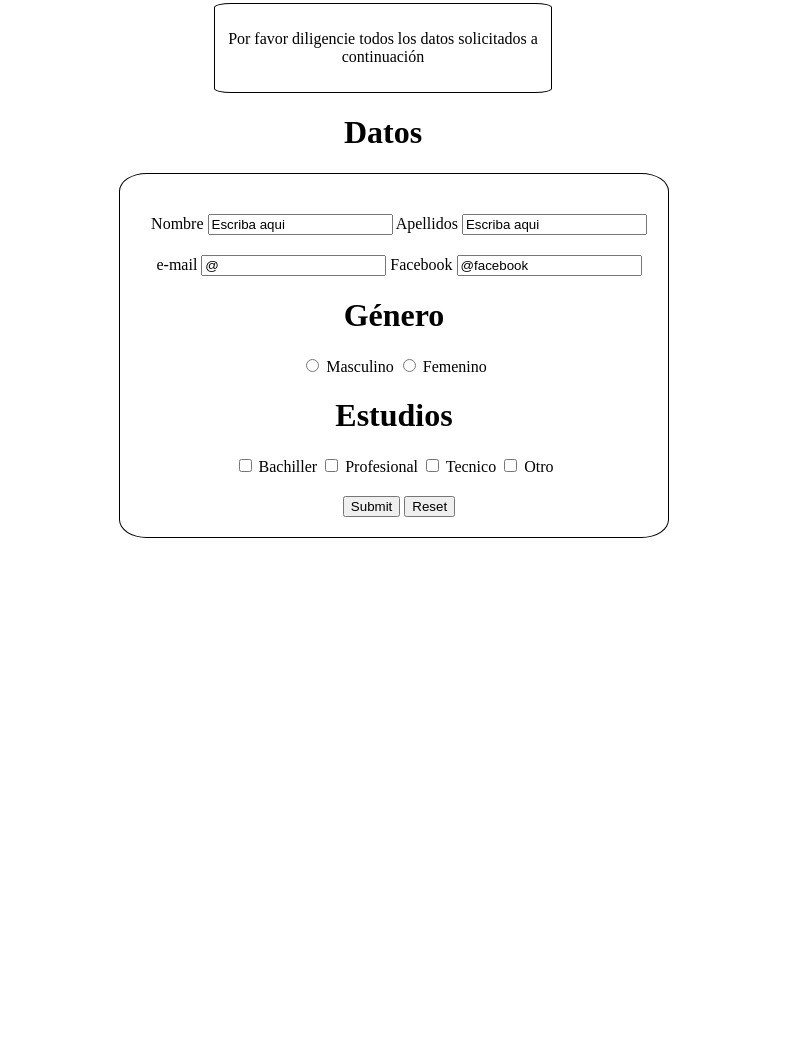
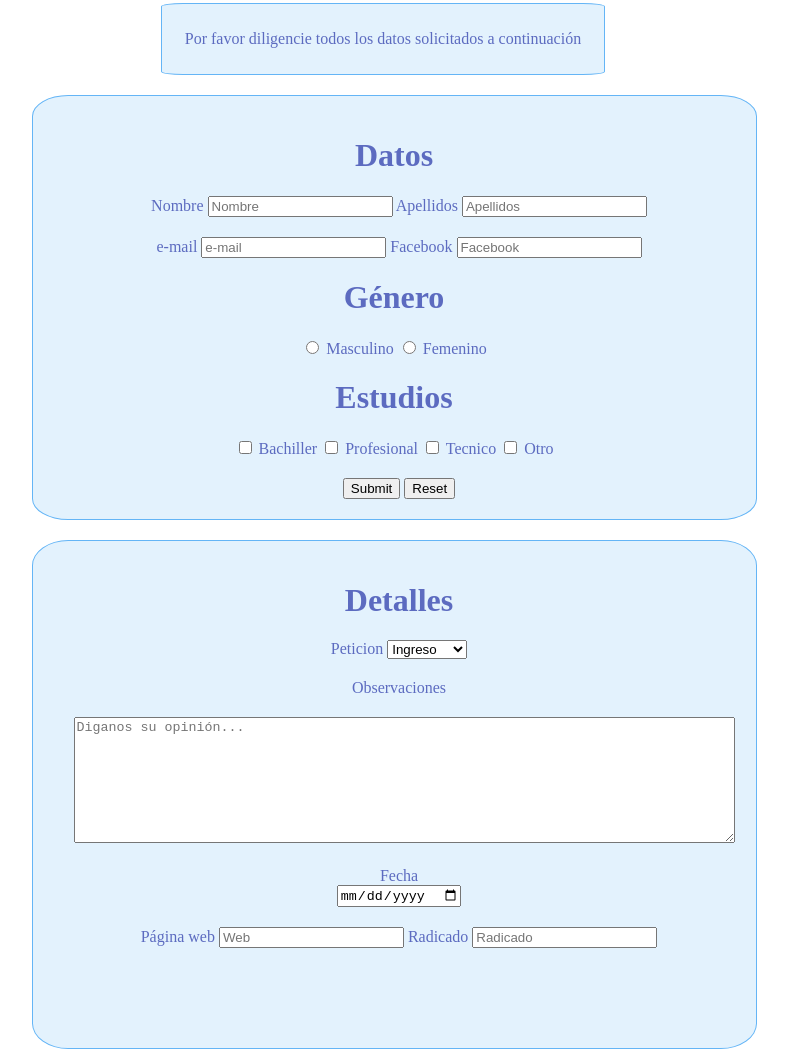
Before and after one commit to Andres071/Formulario, a plain HTML site: page index.html in a window 1280 px wide. Shown: the part 77-1126 px from the top of the page, without its empty margins (257-1045 px from the left). Before the commit the page ends 800 px from the top, so only its background shows below. Drawn offline with Linux system fonts and the light colour scheme.

Commit message:
Detalles

```diff
--- a/index.html
+++ b/index.html
@@ -15,32 +15,34 @@
         <p>Por favor diligencie todos los datos solicitados a continuación</p>
     </div>
 
-    <div id="datos" class="">
-      <h1>Datos</h1>
-    </div>
+
 
 <div id="Principal"class="">
+
+  <div id="datos" class="">
+    <h1>Datos</h1>
+  </div>
 
     <div id="nombres"class="">
       <span id="Nombre">
         <label for="Nombre">Nombre</label>
-        <input type="text" name="" value="Escriba aqui">
+        <input type="text" placeholder="Nombre" name="" value="">
       </span>
       <span id="Apellido">
         <label for="Apellidos">Apellidos</label>
-        <input type="text" name="" value="Escriba aqui">
+        <input type="text" placeholder="Apellidos" name="" value="">
       </span>
     </div>
 
     <div id="mail"class="">
       <span id="Mail">
         <label for="e-mail">e-mail</label>
-        <input type="text" name="" value="@">
+        <input type="e-mail" placeholder="e-mail" name="" value="">
       </span>
 
       <span id="Facebook">
         <label for="Facebook">Facebook</label>
-        <input type="text" name="" value="@facebook">
+        <input type="text" placeholder="Facebook" name="" value="">
       </span>
     </div>
 
@@ -71,5 +73,41 @@
     </div>
   </div>
 
+  <div id="numerodos"class="">
+
+  <div id="detalles"class="">
+    <h1>Detalles</h1>
+  </div>
+
+    <div id="peticion"class="">
+      <label for="peticion">Peticion</label>
+      <select class="" name="">
+        <option value="Ingreso">Ingreso</option>
+        <option value="Reintegro">Reintegro</option>
+        <option value="Retiro">Retiro</option>
+        <option value="Otros">Otros</option>
+      </select>
+    </div>
+
+
+
+    <div id="observaciones"class="">
+      <label for="observaciones">Observaciones</label><br>
+      <textarea name="observaciones" id="observaciones" maxlength="140" placeholder="Diganos su opinión..."rows="8" cols="80"></textarea>
+    </div>
+
+    <div id="fecha"class="">
+      <label for="fecha">Fecha</label><br>
+      <input type="date" name="Fecha" value=""><br>
+    </div>
+
+    <div id="mailradicado"class="">
+      <label for="url">Página web</label>
+      <input type="url" placeholder="Web" name="" value="">
+      <label for="url">Radicado</label>
+      <input type="number" placeholder="Radicado" name="" value="">
+    </div>
+
+  </div>
   </body>
 </html>
--- a/style.css
+++ b/style.css
@@ -9,24 +9,27 @@ body{
 }
 #titulo{
   margin: 0 auto;
+  color: #5c6bc0;
 }
 
 #parrafo {
-  margin: 0 auto;
-  border: solid 1px black;
+  margin: 20px auto;
+  border: solid 1px #64b5f6;
   width: 60%;
   border-radius: 5%;
-  color: black;
+  color: #5c6bc0;
   padding: 10px 10px 10px 10px;
+  background-color: #e3f2fd;
 }
 
 #Principal{
-  margin: 0 auto;
-  border: solid 1px black;
+  margin: 20px auto;
+  border: solid 1px #64b5f6;
   width: 100%;
   border-radius: 5%;
-  color: black;
+  color: #5c6bc0;
   padding: 20px 10px 20px 10px;
+  background: #e3f2fd;
 }
 
 #nombres, #mail{
@@ -41,3 +44,17 @@ body{
   margin-top: 20px;
   margin-left: 10px;
 }
+#numerodos {
+  margin: 0 auto;
+  border: solid 1px #64b5f6;
+  width: 100%;
+  border-radius: 5%;
+  color: #5c6bc0;
+  padding: 20px 10px 100px 10px;
+  background: #e3f2fd;
+}
+
+#detalles, #peticion, #observaciones, #fecha, #mailradicado {
+  margin-top: 20px;
+  margin-left: 10px;
+}
```
